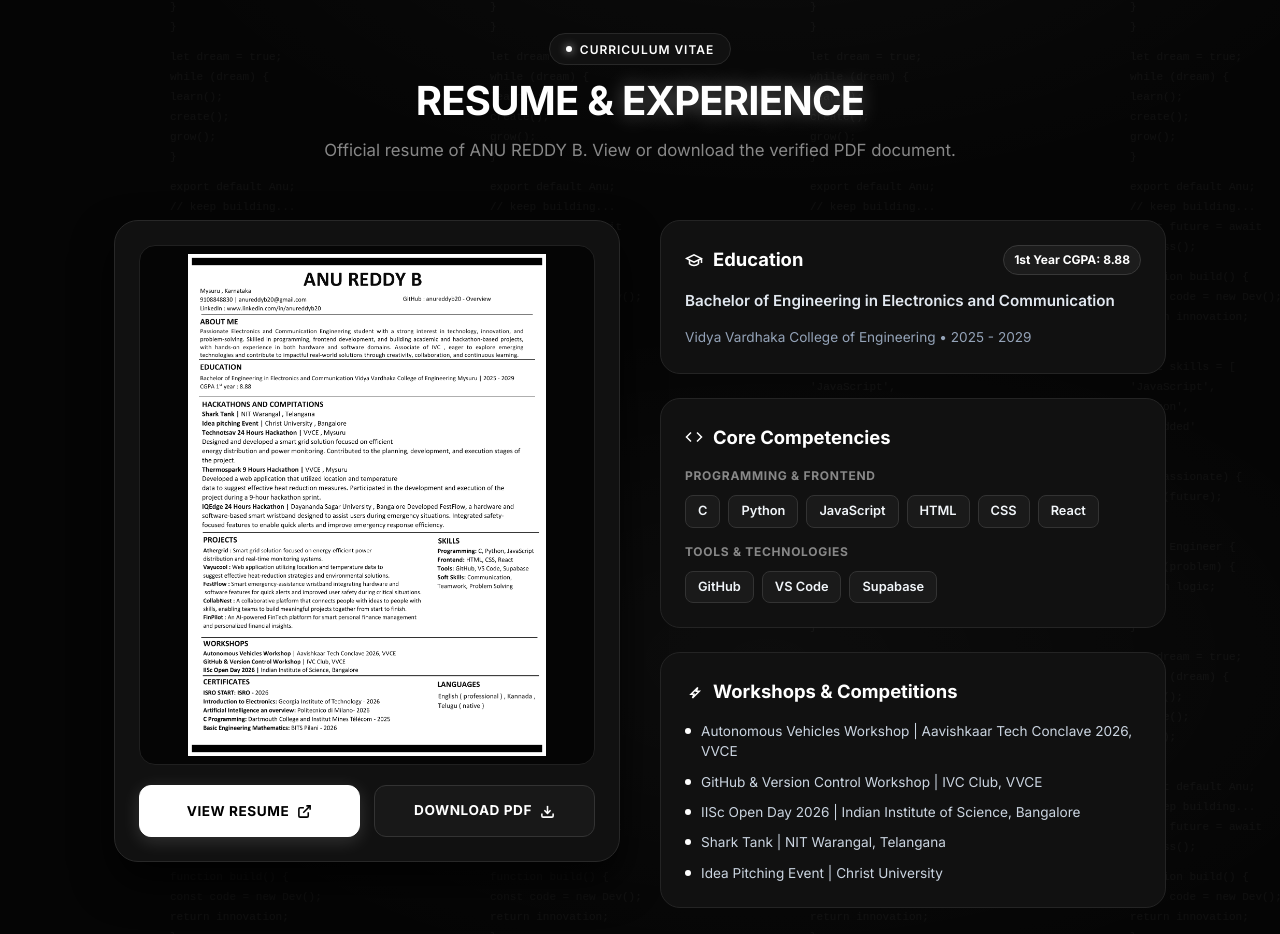
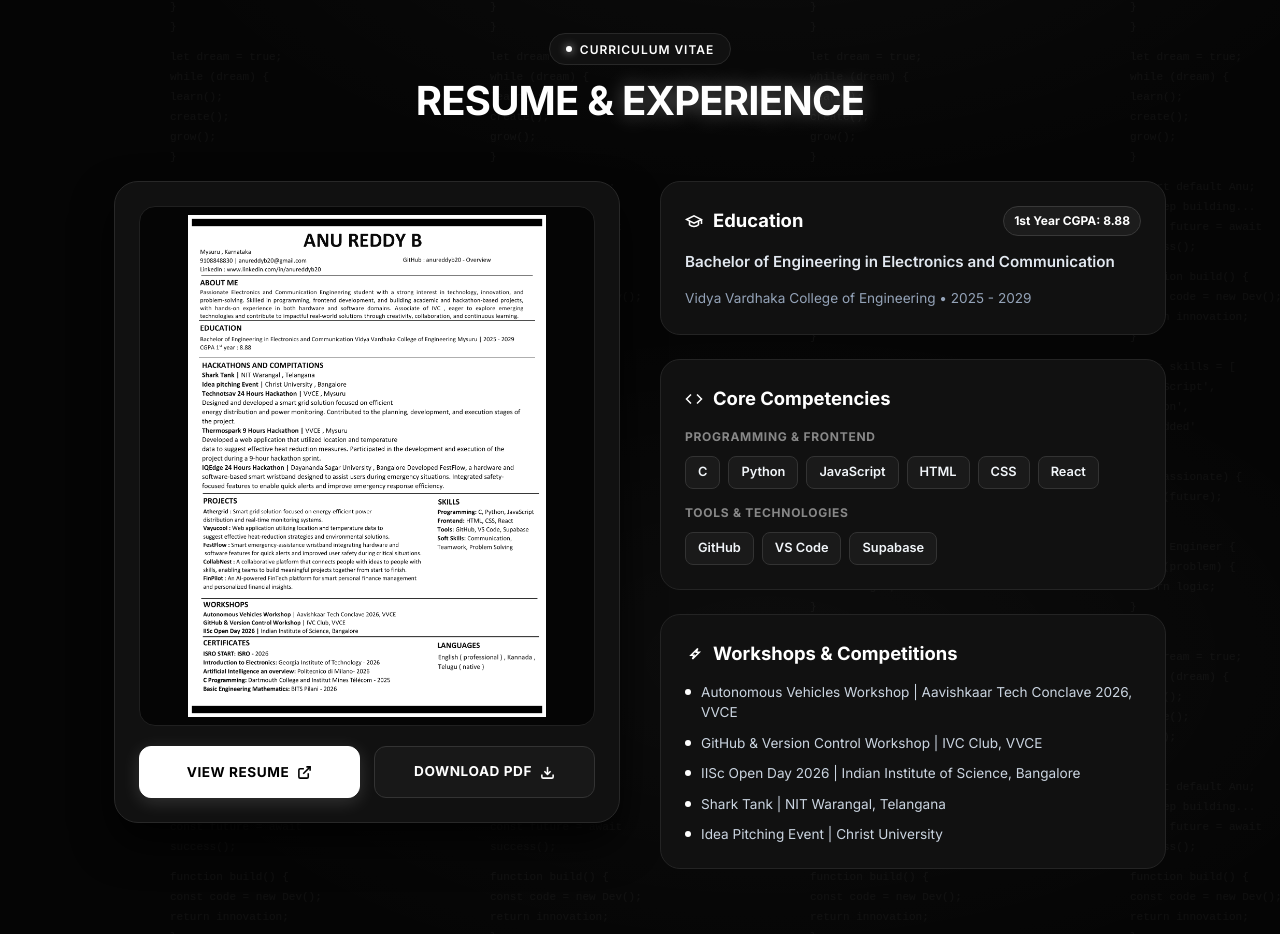
Before and after one commit to anureddyb20/anu, a Next.js app: page / in a window 1280 px wide. Shown: the part 4540-5474 px from the top of the page. Built offline with nearby package versions, Linux system fonts and the light colour scheme.

Commit message:
feat: add ResumeSection component for displaying CV preview and details

```diff
--- a/src/components/ResumeSection.tsx
+++ b/src/components/ResumeSection.tsx
@@ -22,10 +22,6 @@ export default function ResumeSection() {
         <h2 className={styles.heading}>
           RESUME & <span className={styles.highlight}>EXPERIENCE</span>
         </h2>
-
-        <p className={styles.subtitle}>
-          Official resume of {resumeData.name}. View or download the verified PDF document.
-        </p>
       </div>
 
       {/* Main 2-Column Grid */}
```
